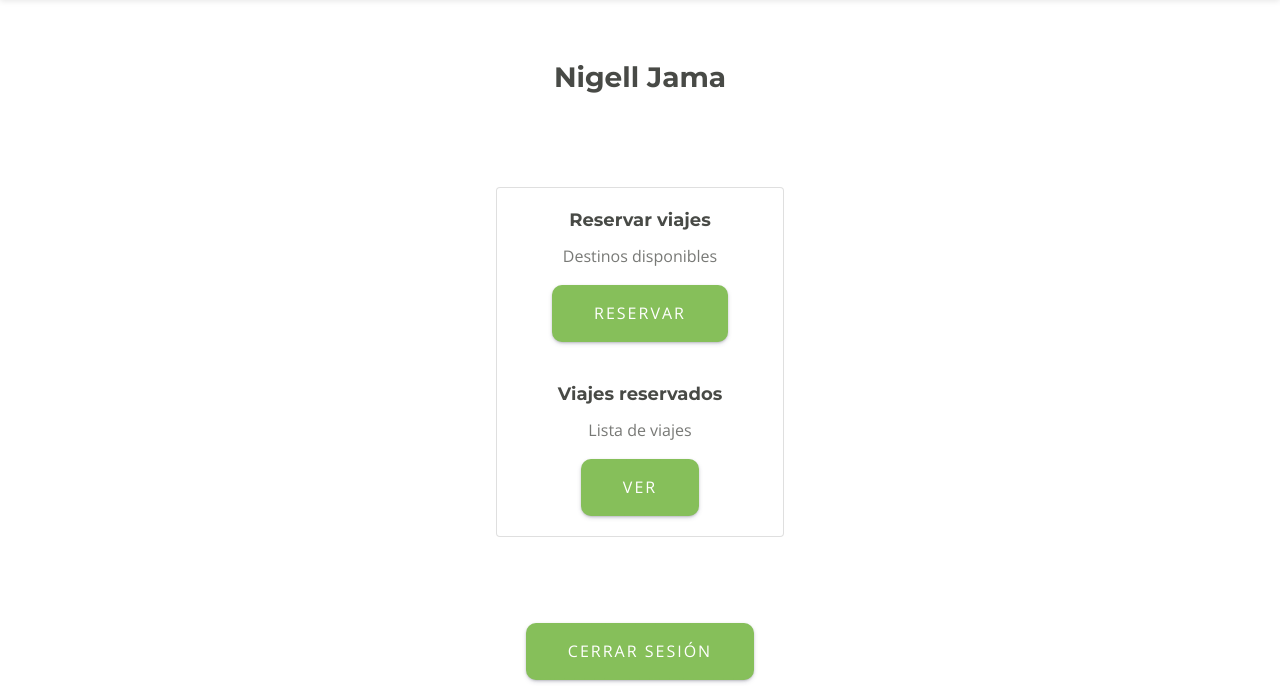
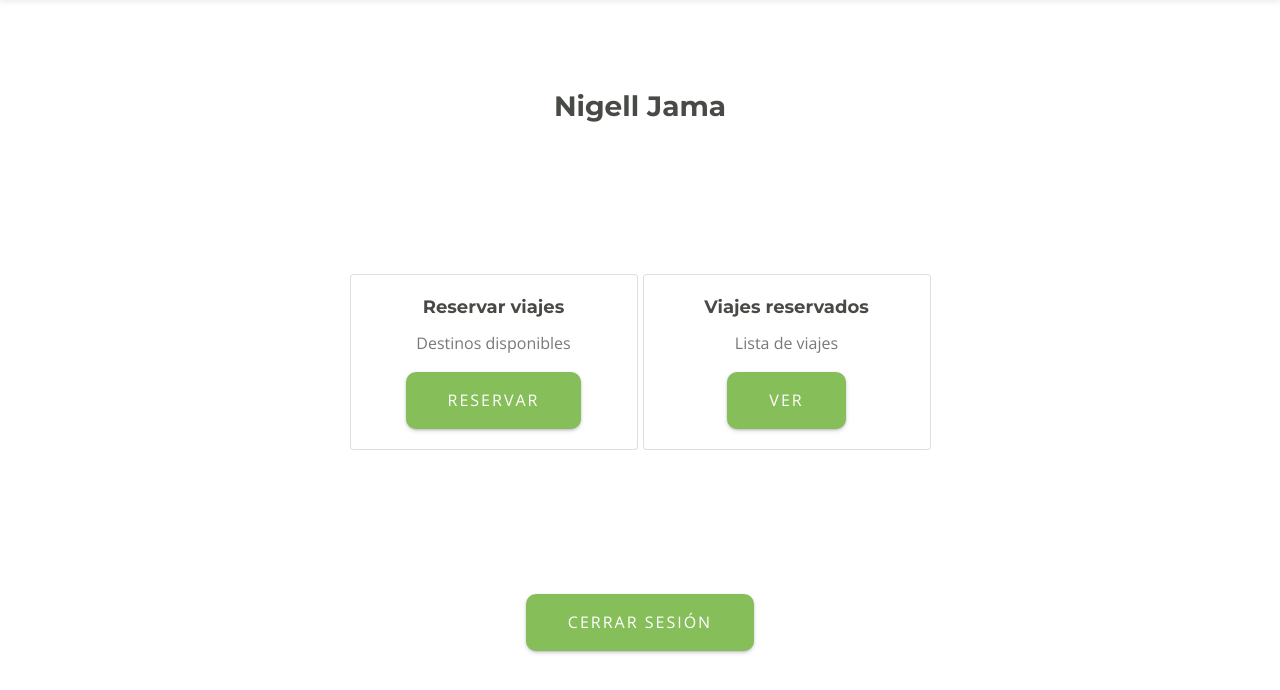
Before and after one commit to Gokruzk/book_fligths_travels, a PHP site: the page made by Proyecto/Vista/user.php in a window 1280 px wide. Shown: the part 72-762 px from the top of the page. Run offline with PHP 8.4, Linux system fonts and the light colour scheme; data comes from the database, SQL or seed files in the repository; some libraries are stand-ins or nearby versions.

Commit message:
user profile

```diff
--- a/Proyecto/Vista/user.php
+++ b/Proyecto/Vista/user.php
@@ -57,6 +57,8 @@
                 <a href="../Vista/viajes_list.php?ced=<?php echo $est['cedula']; ?>"><button
                         class=" btnAdmin">Reservar</button></a>
             </div>
+        </div>
+        <div class="card" style="width: 18rem;">
             <div class="card-body">
                 <h5 class="card-title">
                     Viajes reservados
```
